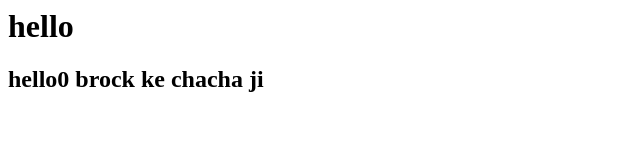
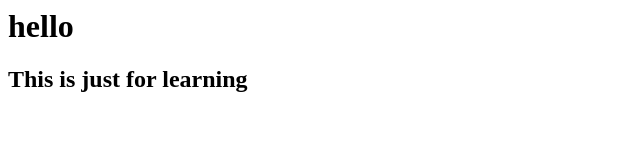
Before and after one commit to Neerajkashyap1/Git-Learn, a plain HTML site: page index.html in a window 1280 px wide. Shown: the whole page, without its empty margins (0-640 px from the left). Drawn offline with Linux system fonts and the light colour scheme.

Commit message:
Update index.html

```diff
--- a/index.html
+++ b/index.html
@@ -2,6 +2,6 @@
     <body>
         <h1> hello
         </h1>
-	<h2> hello0 brock ke   chacha ji <h2>
+	<h2> This is just for learning<h2>
     </body>
 </html>
```
